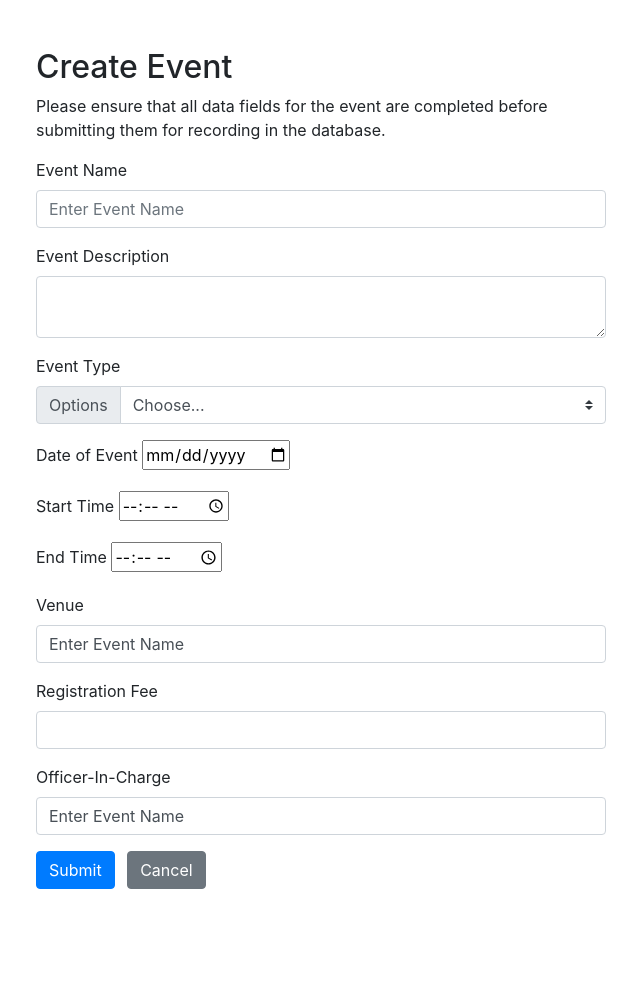
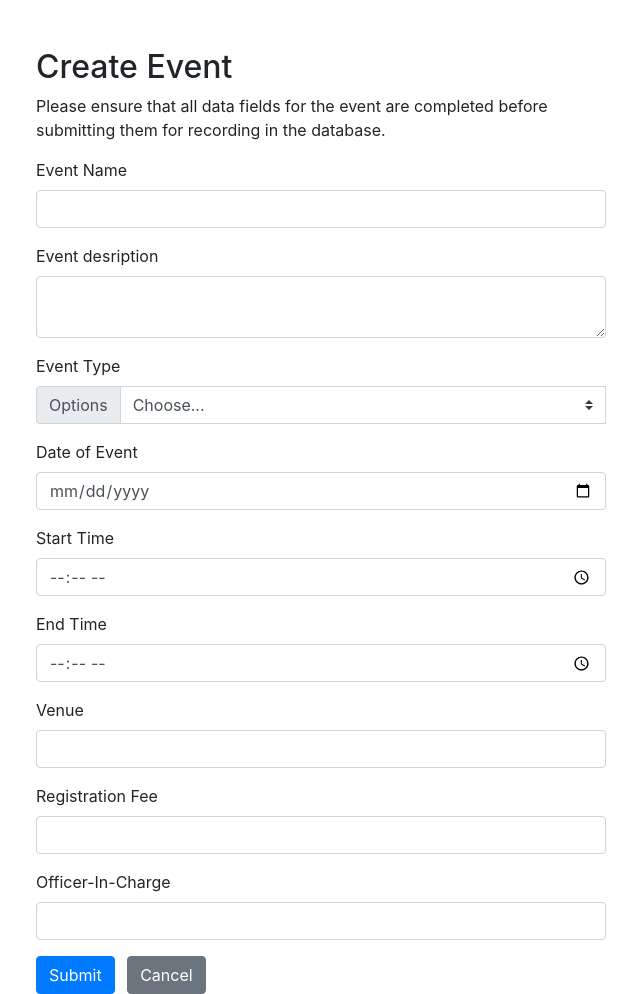
Before and after one commit to AFDanao/ncp3106_grp4, a PHP site: page /AddEvent/addEvent.php in a window 1280 px wide. Shown: the whole page, without its empty margins (319-959 px from the left). Before the commit the page ends 889 px from the top, so only its background shows below. Run offline with PHP 8.4, Linux system fonts and the light colour scheme.

Commit message:
Update addEvent.php

```diff
--- a/AddEvent/addEvent.php
+++ b/AddEvent/addEvent.php
@@ -6,7 +6,7 @@ require_once "../config.php";
     EVENT CREATION
     - Event ID - auto generated
     - Event Name
-    - Event Description
+    - Event desription
     - Event Type (Curricular, Extracurricular, Outreach, Others)
     - Date
     - Start Time
@@ -18,66 +18,118 @@ require_once "../config.php";
 */
 // Define variables and initialize with empty values
 // Once another form is submitted it initializes empty values again
-$name = $address = $salary = "";
-$name_err = $address_err = $salary_err = "";
+$name = $des = $type = $date = $start_time = $end_time = $venue = $fee = $officer = "";
+$name_err = $des_err = $type_err = $date_err = $start_time_err = $end_time_err = $venue_err = $fee_err = $officer_err = "";
 
 // Processing form data when form is submitted
 if ($_SERVER["REQUEST_METHOD"] == "POST") {
-    // Validate name
+    // Validate name (working)
     $input_name = trim($_POST["name"]);
-    /*
-        $_POST["var"] - used to get data from POST method
-
-        trim() - removes unnecessary spaces from beginning and  end of string
-    */
     if (empty($input_name)) {
-      //  empty() - determines if variable is empty
         $name_err = "Please enter a name.";
-    } elseif (!filter_var($input_name, FILTER_VALIDATE_REGEXP, array("options" => array("regexp" => "/^[a-zA-Z\s]+$/")))) {
-      /*  filter_var() - outputs false if it does not pass validation that's why we use logical NOT (!) for the condition to be true and execute its respective code
-      */
-        $name_err = "Please enter a valid name.";
     } else {
         $name = $input_name;
     }
 
-    // Validate address
-    $input_address = trim($_POST["address"]);
-    if (empty($input_address)) {
-        $address_err = "Please enter an address.";
+    /*  $_POST["var"] - used to get data from variable with specified name using POST form method
+        trim() - removes unnecessary spaces from beginning and  end of string */
+      // empty() - determines if variable is empty
+      /* filter_var() - outputs false if it does not pass validation that's why we use logical NOT (!) for the condition to be true and execute its respective code
+      */
+
+    // Validate des (working)
+    $input_des = trim($_POST["des"]);
+    if (empty($input_des)) {
+        $des_err = "Please enter a desription.";
     } else {
-        $address = $input_address;
+        $des = $input_des;
     }
 
-    // Validate salary
-    $input_salary = trim($_POST["salary"]);
-    if (empty($input_salary)) {
-        $salary_err = "Please enter the salary amount.";
-    } elseif (!ctype_digit($input_salary)) {
+    // Validate type (working)
+    $input_type = trim($_POST["type"]);
+    if (empty($input_type)){
+      $type_err = "Please select a type.";
+    } else{
+      $type = $input_type;
+    }
+
+    // Validate date (working)
+    $input_date = trim($_POST["date"]);
+    if (empty($input_date)){
+      $date_err = "Please enter the date.";
+    } else {
+      $date = $input_date;
+    }
+
+    // Validate start time (working)
+    $input_start_time = trim($_POST["start_time"]);
+    if (empty($input_start_time)){
+      $start_time_err = "Please enter the start time.";
+    } else{
+      $start_time = $input_start_time;
+    }
+
+    // Validate start time (working)
+    $input_end_time = trim($_POST["end_time"]);
+    if (empty($input_end_time)){
+      $end_time_err = "Please enter the end time.";
+    } else{
+      $end_time = $input_end_time;
+    }
+
+    // Validate venue
+    $input_venue = trim($_POST["venue"]);
+    if (empty($input_venue)) {
+        $venue_err = "Please enter a venue.";
+    } else {
+        $venue = $input_venue;
+    }
+
+    // Validate fee (working)
+    $input_fee = trim($_POST["fee"]);
+    if (empty($input_fee)) {
+        $fee_err = "Please enter the fee amount.";
+    } elseif (!ctype_digit($input_fee)) {
       /*  ctype_digit() - is used to check if input are numeric; outputs false if it doesn't pass validation. For that reason, logical NOT (!) is used for the condition to be true */
-        $salary_err = "Please enter a positive integer value.";
+        $fee_err = "Please enter a positive integer value.";
     } else {
-        $salary = $input_salary;
+        $fee = $input_fee;
+    }
+
+    // Validate officer (working)
+    $input_officer = trim($_POST["officer"]);
+    if (empty($input_officer)){
+      $officer_err = "Please enter an officer name.";
+    }elseif (!filter_var($input_officer, FILTER_VALIDATE_REGEXP, array("options" => array("regexp" => "/^[a-zA-Z\s]+$/")))) {
+      $officer_err = "Please enter a valid name.";
+    } else{
+      $officer = $input_officer;
     }
 
     // Check input errors before inserting in database
-    if (empty($name_err) && empty($address_err) && empty($salary_err)) {
+    if (empty($name_err) && empty($des_err) && empty($type_err) && empty($date_err) && empty($start_time_err) && empty($end_time_err) && empty($venue_err) && empty($fee_err) && empty($officer_err)) {
         // Prepare an insert statement
-        $sql = "INSERT INTO employees (name, address, salary) VALUES (?, ?, ?)";
+        $sql = "INSERT INTO events (name, des, type, date, start_time, end_time, venue, fee, officer) VALUES (?, ?, ?, ?, ?, ?, ?, ?, ?)";
 
         if ($stmt = $mysqli->prepare($sql)) {
             // Bind variables to the prepared statement as parameters
-            $stmt->bind_param("sss", $param_name, $param_address, $param_salary);
+            $stmt->bind_param("sssssssis", $param_name, $param_des, $param_type, $param_date, $param_start_time, $param_end_time, $param_venue, $param_fee, $param_officer);
 
             // Set parameters
             $param_name = $name;
-            $param_address = $address;
-            $param_salary = $salary;
+            $param_des = $des;
+            $param_type = $type;
+            $param_date = $date;
+            $param_start_time = $start_time;
+            $param_end_time = $end_time;
+            $param_venue = $venue;
+            $param_fee = $fee;
+            $param_officer = $officer;
 
             // Attempt to execute the prepared statement
             if ($stmt->execute()) {
                 // Records created successfully. Redirect to landing page
-                header("location: index.php");
+                header("location: ../index.php");
                 exit();
             } else {
                 echo "Oops! Something went wrong. Please try again later.";
@@ -110,8 +162,8 @@ if ($_SERVER["REQUEST_METHOD"] == "POST") {
       }
     </style>
   </head>
+  <body>
 
-  <body>
     <div class="wrapper">
       <div class="container-fluid">
         <div class="row">
@@ -120,115 +172,112 @@ if ($_SERVER["REQUEST_METHOD"] == "POST") {
             <p>
             Please ensure that all data fields for the event are completed before submitting them for recording in the database.
             </p>
-            <form action="<?php echo htmlspecialchars($_SERVER["PHP_SELF"]); ?>" method="post">
-                <div class="form-group">
+            <form action="<?php echo htmlspecialchars($_SERVER["PHP_SELF"]); ?>" method="post" enctype="multipart/form-data">
+            <!-- Event Name -->
+              <div class="form-group">
                 <label>Event Name</label>
-                <input type="text" name="name" placeholder="Enter Event Name" class="form-control <?php echo (!empty($name_err)) ? 'is-invalid' : ''; ?>" value="<?php echo $name; ?>">
+                <input type="text" name="name" class="form-control <?php echo (!empty($name_err)) ? 'is-invalid' : ''; ?>" value="<?php echo $name; ?>" >
                 <!--  adds "is-invalid" class to the input if there is error (outlines the field red)  -->
                 <span class="invalid-feedback"><?php echo $name_err; ?></span>
               </div>
+
+              <!-- Event desription -->
               <div class="form-group">
-                <label>Event Description</label>
+                <label>Event desription</label>
                 <textarea
-                  name="address"
-                  class="form-control <?php echo (!empty($address_err)) ? 'is-invalid' : ''; ?>"
-                  required
+                  name="des"
+                  class="form-control <?php echo (!empty($des_err)) ? 'is-invalid' : ''; ?>" value="<?php echo $des; ?>"
                 >
                 </textarea>
-                <!--add inside text area later:
-                  <?php echo $address; ?>
-                -->
                 <span class="invalid-feedback"
-                  ><?php echo $address_err; ?></span
+                  ><?php echo $des_err; ?></span
                 >
               </div>
+
+              <!-- Event Type -->
               <label>Event Type</label>
               <div class="input-group mb-3">
                 <div class="input-group-prepend">
-                  <label class="input-group-text" for="inputGroupSelect01"
-                    >Options</label
-                  >
+                  <label class="input-group-text" for="inputGroupSelect01">Options</label>
                 </div>
-                <select class="custom-select" id="inputGroupSelect01">
-                  <option selected>Choose...</option>
+                <select class="custom-select form-control <?php echo (!empty($type_err)) ? 'is-invalid' : ''; ?>" id="inputGroupSelect01" name="type">
+                  <option selected value="">Choose...</option>
                   <option value="Curricular">Curricular</option>
                   <option value="Extracurricular">Extracurricular</option>
                   <option value="Outreach">Outreach</option>
                   <option value="Others">Others</option>
                 </select>
+                <span class="invalid-feedback"><?php echo $type_err; ?></span>
               </div>
+
+              <!-- Date of Event -->
               <div class="form-group">
                 <label>Date of Event</label>
-                <input type="date" name="date" id="date" required />
+                <input class="form-control <?php echo (!empty($date_err)) ? 'is-invalid' : ''; ?>" type="date" name="date" id="date" value="<?php echo $date; ?>"/>
+                <span class="invalid-feedback"><?php echo $date_err; ?></span>
               </div>
+
+              <!-- Start Time -->
               <div class="form-group">
                 <label>Start Time</label>
-                <input
+                <input class="form-control <?php echo (!empty($start_time_err)) ? 'is-invalid' : ''; ?>"
                   type="time"
-                  id="appt"
-                  name="appt"
+                  id="start_time"
+                  name="start_time"
                   min="09:00"
                   max="18:00"
-                  required
+                  value="<?php echo $start_time; ?>"
                 />
+                <span class="invalid-feedback"><?php echo $start_time_err ?></span>
               </div>
+
+              <!-- End Time -->
               <div class="form-group">
                 <label>End Time</label>
-                <input
+                <input class="form-control <?php echo (!empty($end_time_err)) ? 'is-invalid' : ''; ?>"
                   type="time"
-                  id="appt"
-                  name="appt"
+                  id="end_time"
+                  name="end_time"
                   min="09:00"
                   max="18:00"
-                  required
+                  value="<?php echo $end_time; ?>"
                 />
+                <span class="invalid-feedback"><?php echo $end_time_err ?></span>
               </div>
+
+              <!-- Venue -->
               <div class="form-group">
                 <label>Venue</label>
                 <input
                   type="text"
-                  name="name"
-                  class="form-control <?php echo (!empty($name_err)) ? 'is-invalid' : ''; ?>"
-                  value="Enter Event Name"
-                />
-                <!-- add inside input later:
-                  value="<?php echo $name; ?>"
-                -->
-                <span class="invalid-feedback"><?php echo $name_err; ?></span>
+                  name="venue"
+                  class="form-control <?php echo (!empty($venue_err)) ? 'is-invalid' : ''; ?>" value="<?php echo $name; ?>" >
+                <span class="invalid-feedback"><?php echo $venue_err; ?></span>
               </div>
+
+              <!-- Registration Fee -->
               <div class="form-group">
                 <label>Registration Fee</label>
                 <input
-                  type="text"
-                  name="salary"
-                  class="form-control <?php echo (!empty($salary_err)) ? 'is-invalid' : ''; ?>"
-                /><!-- add in input later
-                  value="<?php echo $salary; ?>"-->
-                <span class="invalid-feedback"><?php echo $salary_err; ?></span>
+                  type="number"
+                  name="fee"
+                  class="form-control <?php echo (!empty($fee_err)) ? 'is-invalid' : ''; ?>" value="<?php echo $fee; ?>"
+                />
+                <span class="invalid-feedback"><?php echo $fee_err; ?></span>
               </div>
+
+              <!-- Officer-In-Charge -->
               <div class="form-group">
                 <label>Officer-In-Charge</label>
                 <input
                   type="text"
-                  name="name"
-                  class="form-control <?php echo (!empty($name_err)) ? 'is-invalid' : ''; ?>"
-                  value="Enter Event Name"
+                  name="officer"
+                  class="form-control <?php echo (!empty($officer_err)) ? 'is-invalid' : ''; ?>" value="<?php echo $officer; ?>"
                 />
-                <!-- add inside input later:
-                  value="<?php echo $name; ?>"
-                -->
-                <span class="invalid-feedback"><?php echo $name_err; ?></span>
+                <span class="invalid-feedback"><?php echo $officer_err; ?></span>
               </div>
-              <!--<div class="form-group">
-                <label>Salary</label>
-                <input
-                  type="text"
-                  name="salary"
-                  class="form-control <?php echo (!empty($salary_err)) ? 'is-invalid' : ''; ?>"
-                  value="<?php echo $salary; ?>"
-                />
-                <span class="invalid-feedback"><?php echo $salary_err; ?></span>
-              </div>-->
+
+            <!-- Submit Button -->
               <input type="submit" class="btn btn-primary" value="Submit" />
               <a href="../select.php" class="btn btn-secondary ml-2">Cancel</a>
             </form>
```
